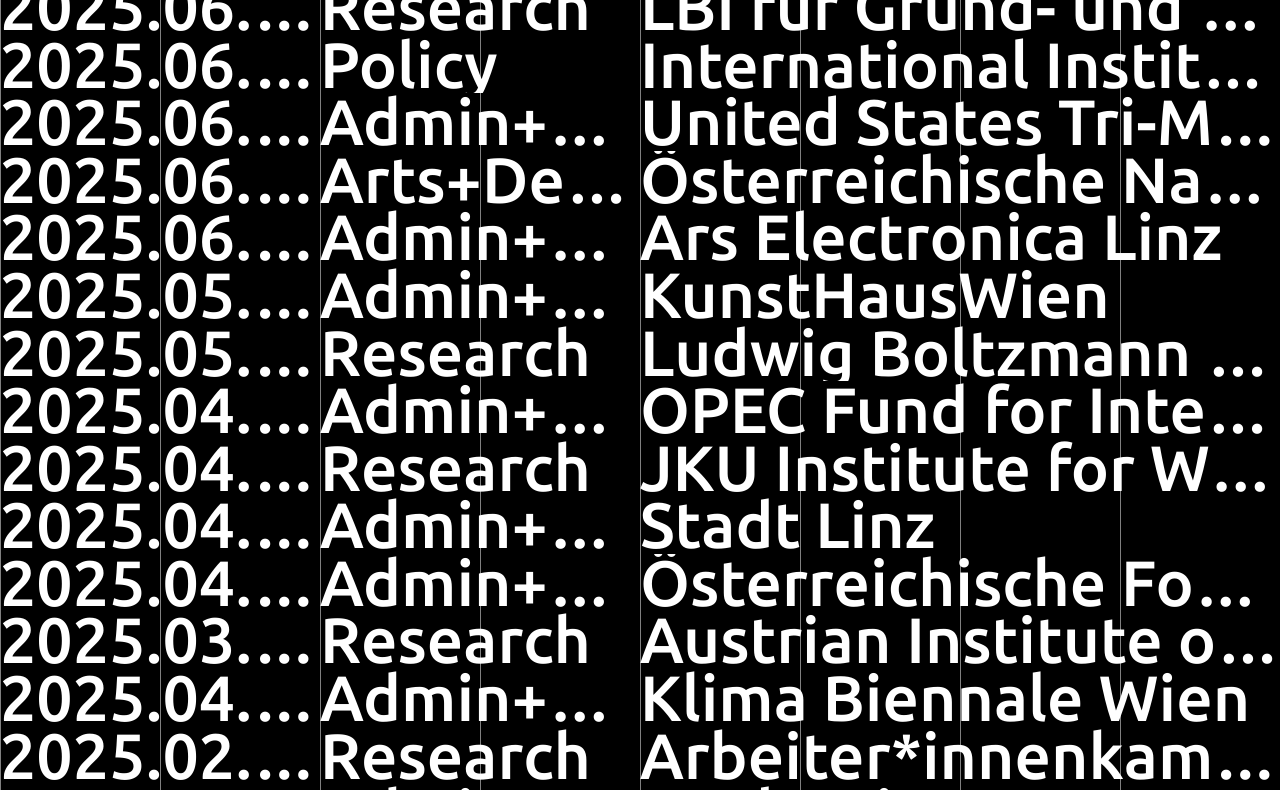
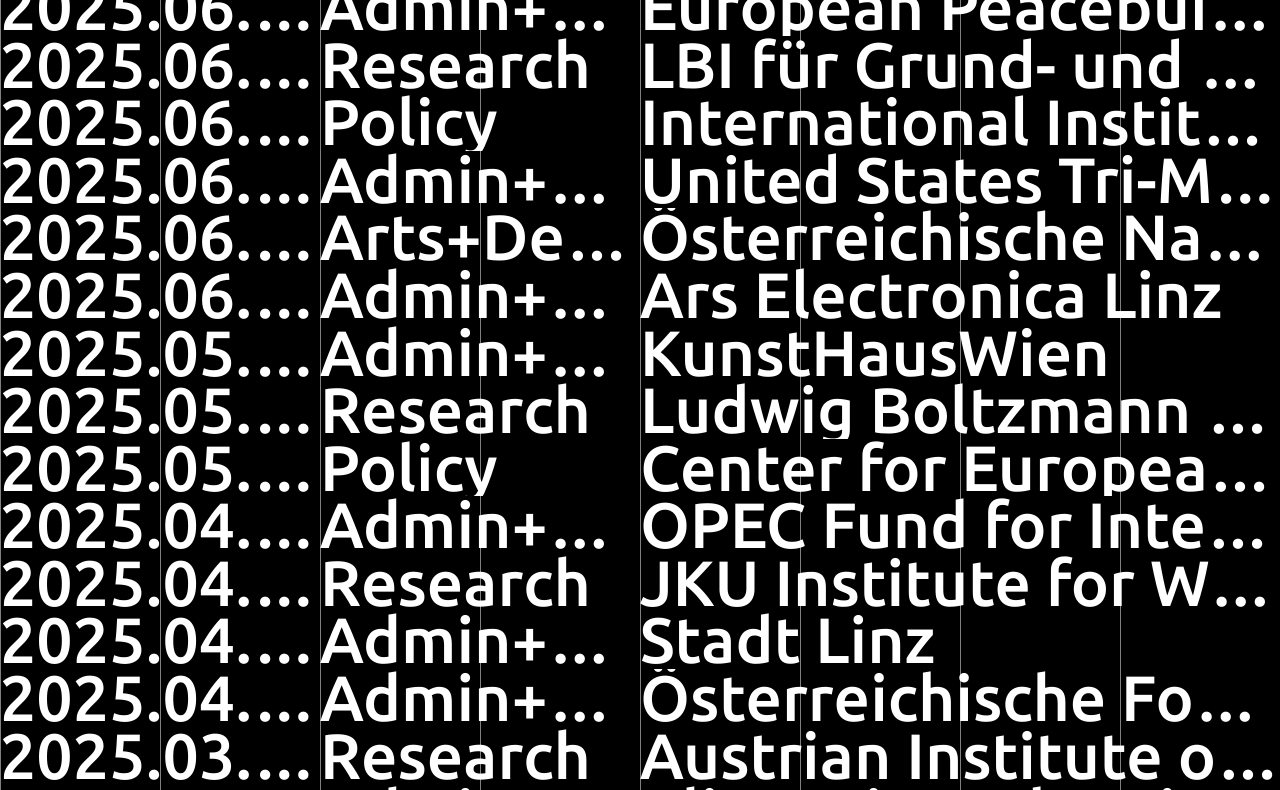
Before and after one commit to barisulasdev/transformationstudies, a plain HTML site: page myinnerdarkness.html in a window 1280 px wide. Shown: the part 600-1390 px from the top of the page. Drawn offline with Linux system fonts and the light colour scheme.

Commit message:
Update myinnerdarkness.html

```diff
--- a/myinnerdarkness.html
+++ b/myinnerdarkness.html
@@ -147,19 +147,22 @@
   { posted: "2025.06.15", title: "Admin+Coms", company: "JKU Circus of Knowledge", link: "mailto:magdalena.samonigg@jku.at"},
   { posted: "2025.06.15", title: "Admin+Coms", company: "Municipality of Eisenerz", link: "mailto:karin.reisinger@uni-ak.ac.at"},
   { posted: "2025.06.15", title: "Policy", company: "ClimaTalk", link: "mailto:karin.reisinger@uni-ak.ac.at"},
-  { posted: "2025.06.10", title: "Research", company: "LBI für Grund- und Menschenrechte", link: "https://gmr.lbg.ac.at/praktikumsstellen/" },
-  { posted: "2025.06.10", title: "Policy", company: "International Institute for Applied Systems Analysis", link: "https://iiasa.ac.at/employment/job-openings" },
-  { posted: "2025.06.10", title: "Admin+Coms", company: "United States Tri-Mission in Vienna", link: "https://at.usembassy.gov/internships-with-the-tri-missions/" },
+  { posted: "2025.06.15", title: "Admin+Coms", company: "European Peacebuilding Liaison Office", link: "https://eplo.org/vacancies/"},
+  { posted: "2025.06.12", title: "Research", company: "LBI für Grund- und Menschenrechte", link: "https://gmr.lbg.ac.at/praktikumsstellen/" },
+  { posted: "2025.06.12", title: "Policy", company: "International Institute for Applied Systems Analysis", link: "https://iiasa.ac.at/employment/job-openings" },
+  { posted: "2025.06.11", title: "Admin+Coms", company: "United States Tri-Mission in Vienna", link: "https://at.usembassy.gov/internships-with-the-tri-missions/" },
   { posted: "2025.06.10", title: "Arts+Design", company: "Österreichische Nationalbibliothek", link: "https://www.onb.ac.at/en/more/career/insights-summer-jobs-traineeships" },
   { posted: "2025.06.10", title: "Admin+Coms", company: "Ars Electronica Linz", link: "https://ars.electronica.art/about/de/careers/" },
   { posted: "2025.05.10", title: "Admin+Coms", company: "KunstHausWien", link: "https://www.kunsthauswien.com/de/uber-uns/jobs/" },
   { posted: "2025.05.09", title: "Research", company: "Ludwig Boltzmann Gesellschaft", link: "https://lbg.ac.at/karriere/" },
+  { posted: "2025.05.08", title: "Policy", company: "Center for European Policy Analysis", link: "https://cepa.org/about-cepa/work-with-us/cepa-internship-program/" },
   { posted: "2025.04.15", title: "Admin+Coms", company: "OPEC Fund for International Development", link: "https://opecfund.org/career-opportunities/internships/" },
   { posted: "2025.04.15", title: "Research", company: "JKU Institute for Women's and Gender Studies", link: "https://www.jku.at/en/institute-of-womens-and-gender-studies/" },
   { posted: "2025.04.12", title: "Admin+Coms", company: "Stadt Linz", link: "https://www.linz.at/verwaltung/102876.php/" },
   { posted: "2025.04.05", title: "Admin+Coms", company: "Österreichische Forschungsförderungsgesellschaft", link: "https://karriere.ffg.at/Jobs/" },
   { posted: "2025.03.10", title: "Research", company: "Austrian Institute of Technology", link: "https://www.ait.ac.at/en/career/students/internships" },
   { posted: "2025.04.10", title: "Admin+Coms", company: "Klima Biennale Wien", link: "https://www.biennale.wien/" },
+  { posted: "2025.02.28", title: "Policy", company: "Institute for AI Policy and Strategy", link: "https://www.iaps.ai/fellowship/" },
   { posted: "2025.02.25", title: "Research", company: "Arbeiter*innenkammer Wien", link: "https://jobs.akwien.at/content/Forschung/?locale=de_DE" },
   { posted: "2025.02.07", title: "Admin+Coms", company: "Stadt Wien", link: "https://jobs.wien.gv.at/praktika/ferialpraktikum/" },
   { posted: "2025.02.05", title: "Research", company: "Institute of Science and Technology Austria", link: "https://phd.pages.ista.ac.at/isternship/" },
```
